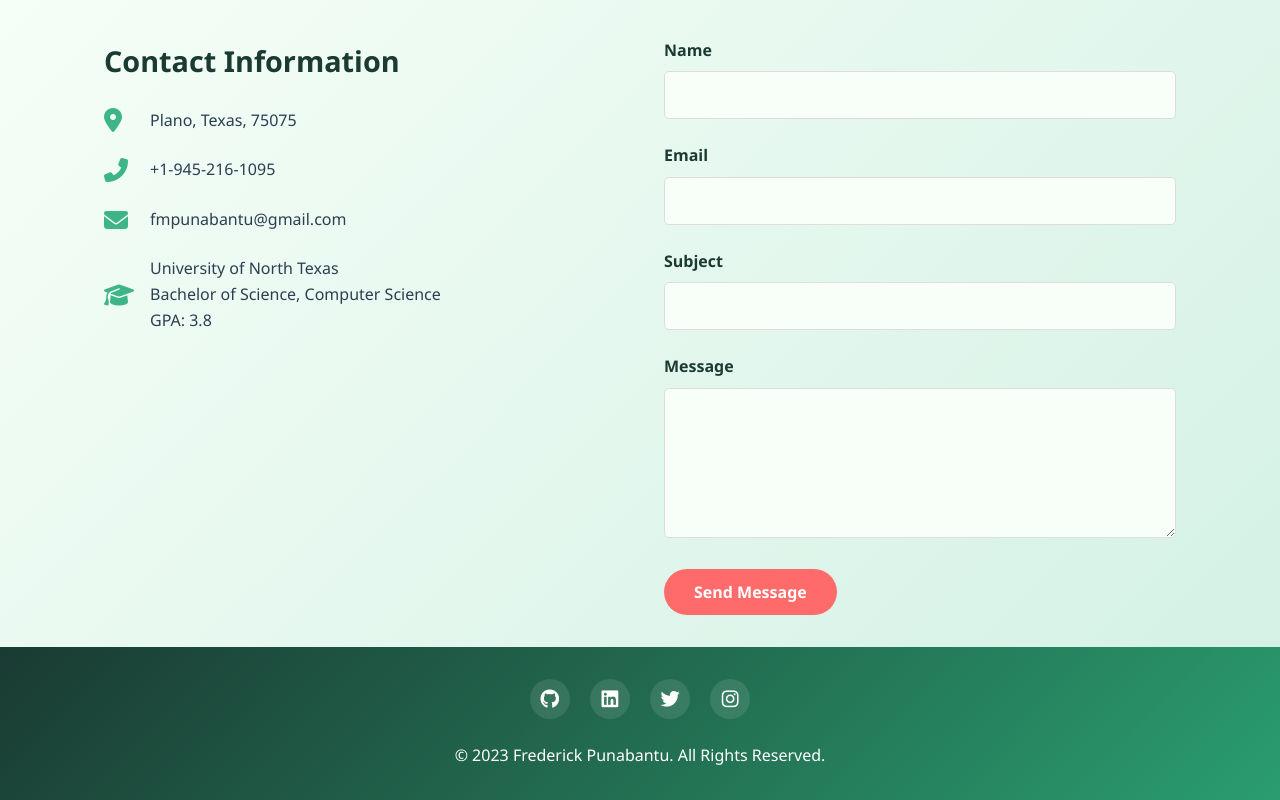
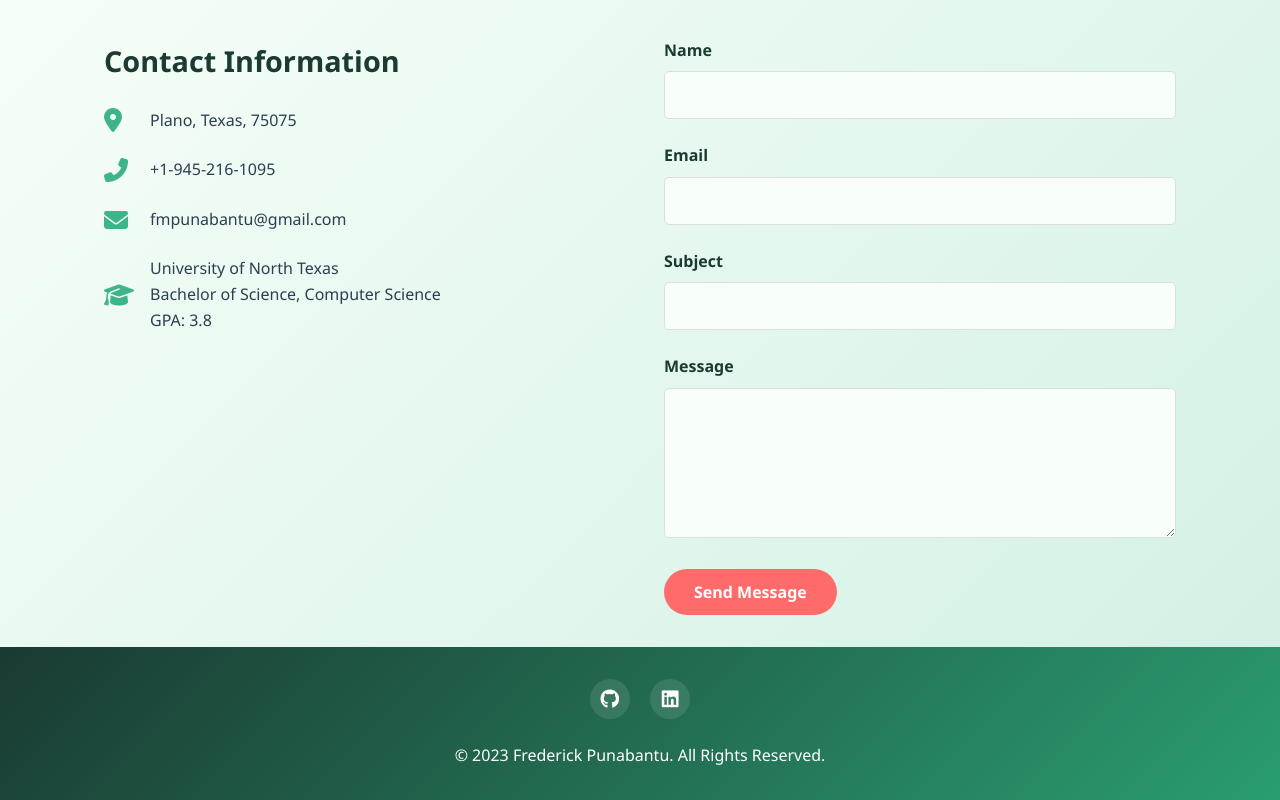
Before and after one commit to FrederickPunabantu/FrederickPunabantu.github.io, a plain HTML site: page index.html in a window 1280 px wide. Shown: the part 4854-5654 px from the top of the page. Drawn offline with Linux system fonts and the light colour scheme.

Commit message:
Update to index.html

```diff
--- a/index.html
+++ b/index.html
@@ -1575,10 +1575,8 @@
     <!-- Footer -->
     <footer class="footer">
         <div class="social-links">
-            <a href="#"><i class="fab fa-github"></i></a>
-            <a href="#"><i class="fab fa-linkedin"></i></a>
-            <a href="#"><i class="fab fa-twitter"></i></a>
-            <a href="#"><i class="fab fa-instagram"></i></a>
+            <a href="https://github.com/FrederickPunabantu" target="_blank"><i class="fab fa-github"></i></a>
+            <a href="https://www.linkedin.com/in/frederick-punabantu-473275241/" target="_blank"><i class="fab fa-linkedin"></i></a>
         </div>
         <p>&copy; 2023 Frederick Punabantu. All Rights Reserved.</p>
     </footer>
@@ -1681,7 +1679,7 @@
                 technologies: ["React Native", "Google Maps API", "MongoDB", "JavaScript", "Firebase"],
                 image: "project1.jpg",
                 video: "https://www.youtube.com/embed/KTV99rJ9WMs",
-                github: "https://github.com/fpunabantu/roune-routes",
+                github: "https://github.com/FrederickPunabantu",
                 live: "https://roune-routes-demo.com",
                 showVideo: true,
                 showLinks: true
@@ -1760,7 +1758,8 @@
                 github: "",
                 live: "https://zeeup-demo.com",
                 showVideo: false,
-                showLinks: false
+                showLinks: false,
+                icon: "fab fa-spotify" // Added Spotify icon for ZeeUp
             }
         };
 
```
